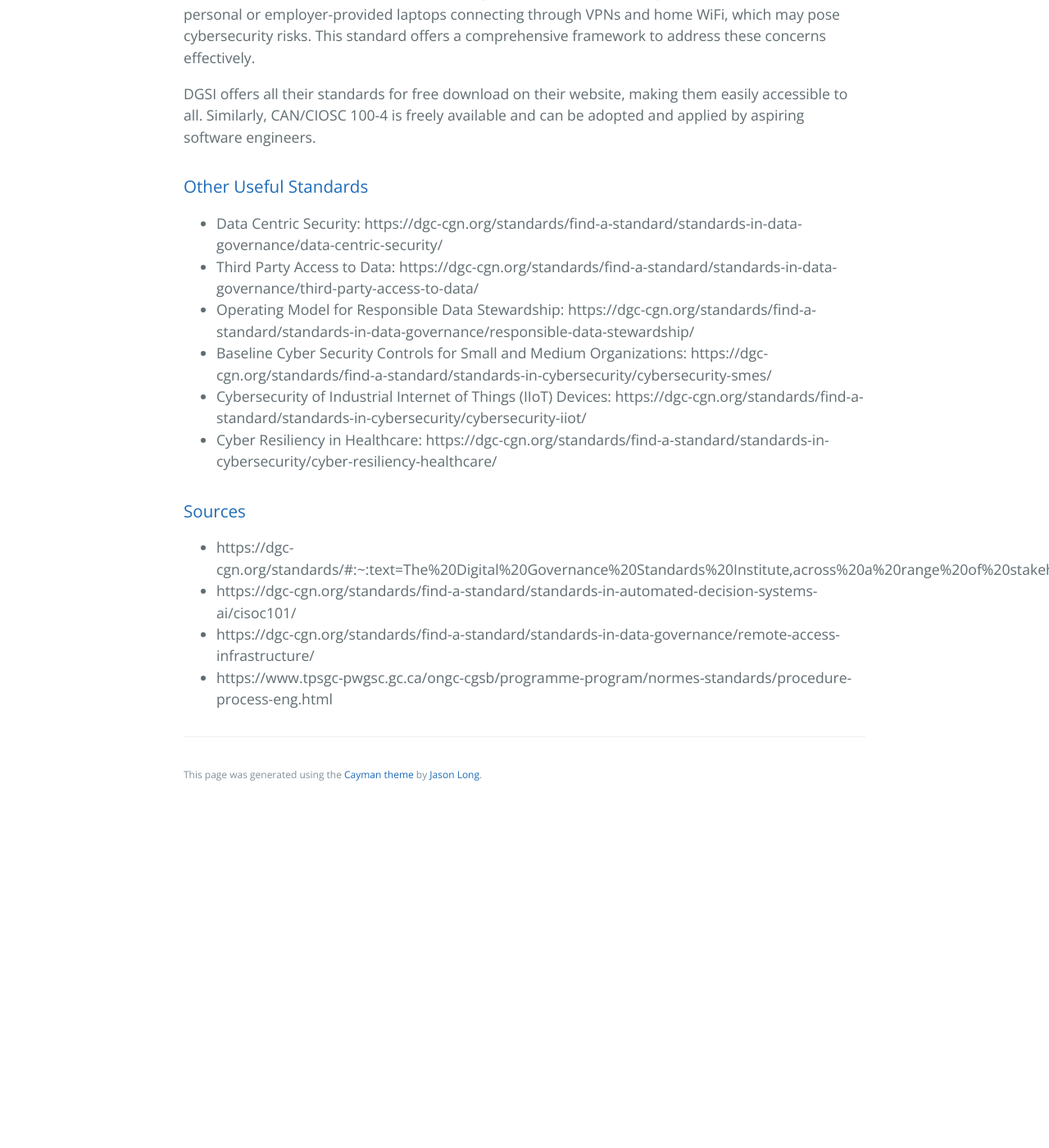
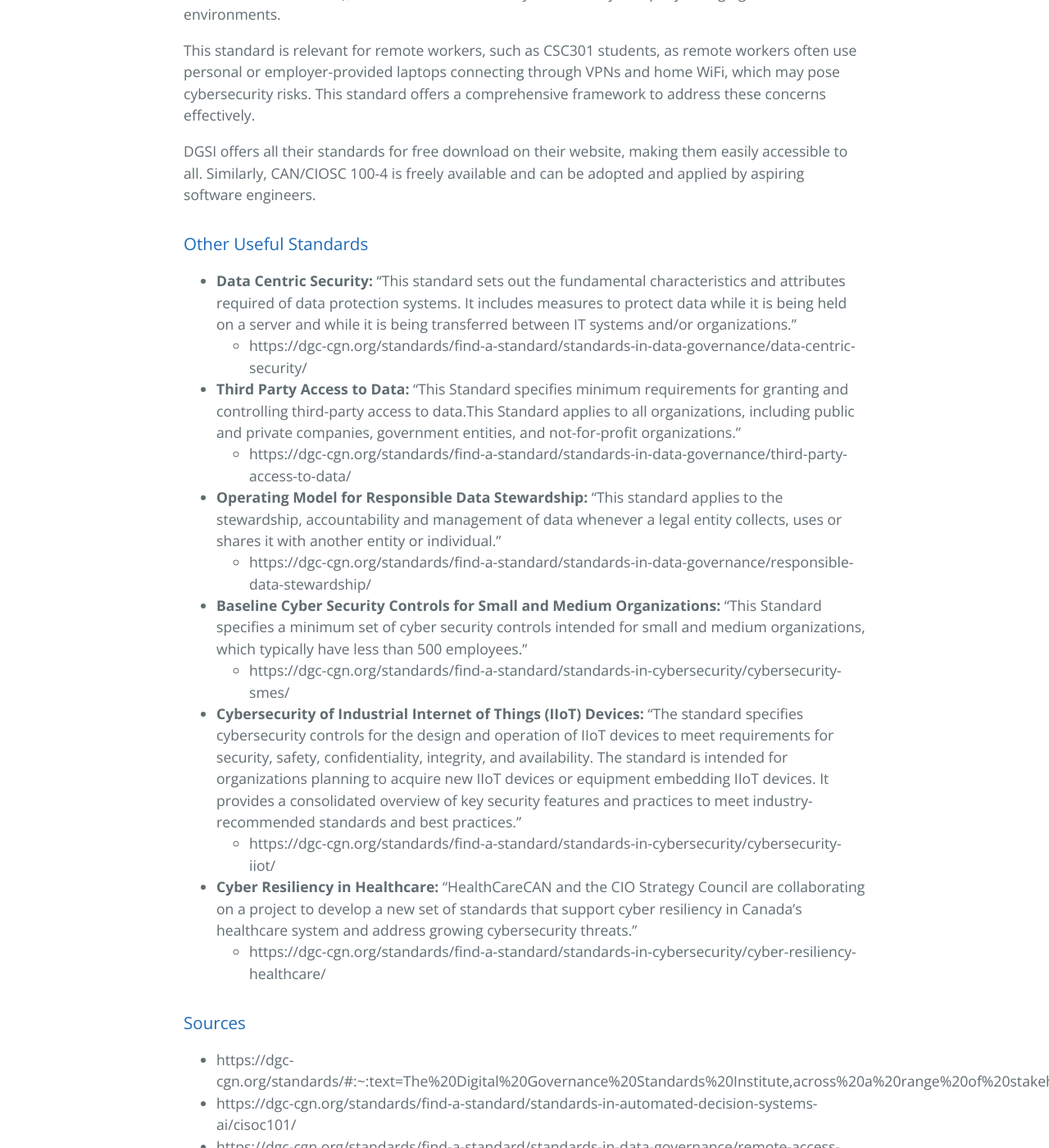
Before and after one commit to learning-software-engineering/learning-software-engineering.github.io, a Jekyll site: the page built from Topics/Development_Process/Standards_For_Best_Practices.md, in a window 1280 px wide and 1400 px high, scrolled down 2010 px. Shown: the whole window at 82% size. Built offline with Jekyll 4.4.1, drawn with Linux system fonts in a browser that asks for light colours; our own code applies the rules of GitHub Pages for plain Markdown files; before the commit the page ends 2997 px from its top, so only the background shows below that; some of the changed text lies outside the part shown.

Commit message:
included proposed changes

```diff
--- a/Topics/Development_Process/Standards_For_Best_Practices.md
+++ b/Topics/Development_Process/Standards_For_Best_Practices.md
@@ -18,13 +18,15 @@
 
 ### What Is a Standard?
 
-According to the Standards Council of Canada (SCC), a standard is defined "as a document, established by consensus and approved by a recognized body, that provides for common and repeated use, rules, guidelines or characteristics for activities or their results, aimed at the achievement of the optimum degree or order in a given context."
+According to the Standards Council of Canada (SCC), a standard is defined as "a document, established by consensus and approved by a recognized body, that provides for common and repeated use, rules, guidelines or characteristics for activities or their results, aimed at the achievement of the optimum degree or order in a given context."
+
+In simpler terms, a standard is a set of agreed-upon rules or guidelines approved by a recognized authority, with the goal of achieving the best outcomes in a particular situation.
 
 ### [Why Are Standards Important?](#why-are-standards-important-1)
 
 Broadly, standards play an important role for ensuring consistency, safety, and quality. They serve as guiding principles for excellence. In the world of technology, such as software engineering, they act as a benchmark for developers to create high-quality, maintainable code that meets industry standards and best practices.
 
-In addition, following standards promotes compatibility between different software components and systems, facilitating seamless integration and communication. This reduces development time, costs, and enhances the overall reliability and scalability of software solutions. This ensures that software systems meet industry-specific requirements and standards for safety, security, and data protection.
+In addition, adopting standards promotes compatibility between different software components and systems, facilitating seamless integration and communication. This reduces development time, costs, and enhances the overall reliability and scalability of software solutions. This ensures that software systems meet industry-specific requirements and standards for safety, security, and data protection.
 
 ### [How Are Standards Created?](#how-are-standards-created-1)
 
@@ -44,12 +46,18 @@
 
 ### [Other Useful Standards](#other-useful-standards-1)
 
-- Data Centric Security: https://dgc-cgn.org/standards/find-a-standard/standards-in-data-governance/data-centric-security/
-- Third Party Access to Data: https://dgc-cgn.org/standards/find-a-standard/standards-in-data-governance/third-party-access-to-data/
-- Operating Model for Responsible Data Stewardship: https://dgc-cgn.org/standards/find-a-standard/standards-in-data-governance/responsible-data-stewardship/
-- Baseline Cyber Security Controls for Small and Medium Organizations: https://dgc-cgn.org/standards/find-a-standard/standards-in-cybersecurity/cybersecurity-smes/
-- Cybersecurity of Industrial Internet of Things (IIoT) Devices: https://dgc-cgn.org/standards/find-a-standard/standards-in-cybersecurity/cybersecurity-iiot/
-- Cyber Resiliency in Healthcare: https://dgc-cgn.org/standards/find-a-standard/standards-in-cybersecurity/cyber-resiliency-healthcare/
+- **Data Centric Security:** "This standard sets out the fundamental characteristics and attributes required of data protection systems. It includes measures to protect data while it is being held on a server and while it is being transferred between IT systems and/or organizations."
+  - https://dgc-cgn.org/standards/find-a-standard/standards-in-data-governance/data-centric-security/
+- **Third Party Access to Data:** "This Standard specifies minimum requirements for granting and controlling third-party access to data.This Standard applies to all organizations, including public and private companies, government entities, and not-for-profit organizations."
+  - https://dgc-cgn.org/standards/find-a-standard/standards-in-data-governance/third-party-access-to-data/
+- **Operating Model for Responsible Data Stewardship:** "This standard applies to the stewardship, accountability and management of data whenever a legal entity collects, uses or shares it with another entity or individual."
+  - https://dgc-cgn.org/standards/find-a-standard/standards-in-data-governance/responsible-data-stewardship/
+- **Baseline Cyber Security Controls for Small and Medium Organizations:** "This Standard specifies a minimum set of cyber security controls intended for small and medium organizations, which typically have less than 500 employees."
+  - https://dgc-cgn.org/standards/find-a-standard/standards-in-cybersecurity/cybersecurity-smes/
+- **Cybersecurity of Industrial Internet of Things (IIoT) Devices:** "The standard specifies cybersecurity controls for the design and operation of IIoT devices to meet requirements for security, safety, confidentiality, integrity, and availability. The standard is intended for organizations planning to acquire new IIoT devices or equipment embedding IIoT devices. It provides a consolidated overview of key security features and practices to meet industry-recommended standards and best practices."
+  - https://dgc-cgn.org/standards/find-a-standard/standards-in-cybersecurity/cybersecurity-iiot/
+- **Cyber Resiliency in Healthcare:** "HealthCareCAN and the CIO Strategy Council are collaborating on a project to develop a new set of standards that support cyber resiliency in Canada’s healthcare system and address growing cybersecurity threats."
+  - https://dgc-cgn.org/standards/find-a-standard/standards-in-cybersecurity/cyber-resiliency-healthcare/
 
 ### [Sources](#sources-1)
 
```
